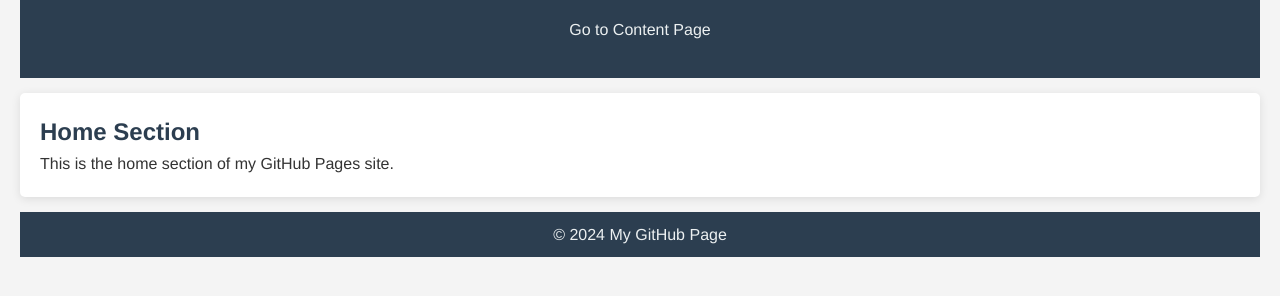
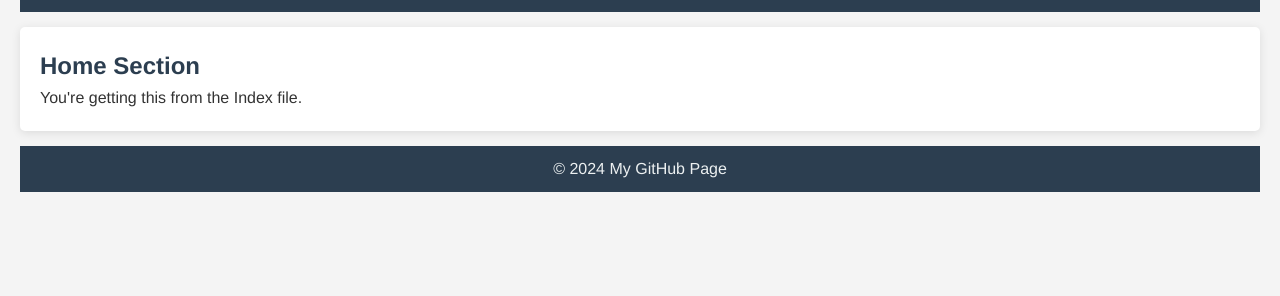
Before and after one commit to Densemblante/densemblante.github.io, a plain HTML site: page index.html in a window 1280 px wide. Shown: the part 102-398 px from the top of the page. Drawn offline with Linux system fonts and the light colour scheme.

Commit message:
Update index.html
changed text

```diff
--- a/index.html
+++ b/index.html
@@ -9,13 +9,10 @@
 <body>
     <header>
         <h1>Welcome to My GitHub Page</h1>
-        <nav>
-            <a href="content.html">Go to Content Page</a> <!-- Link to content page -->
-        </nav>
     </header>
     <section>
         <h2>Home Section</h2>
-        <p>This is the home section of my GitHub Pages site.</p>
+        <p>You're getting this from the Index file.</p>
     </section>
     <footer>
         <p>&copy; 2024 My GitHub Page</p>
```
